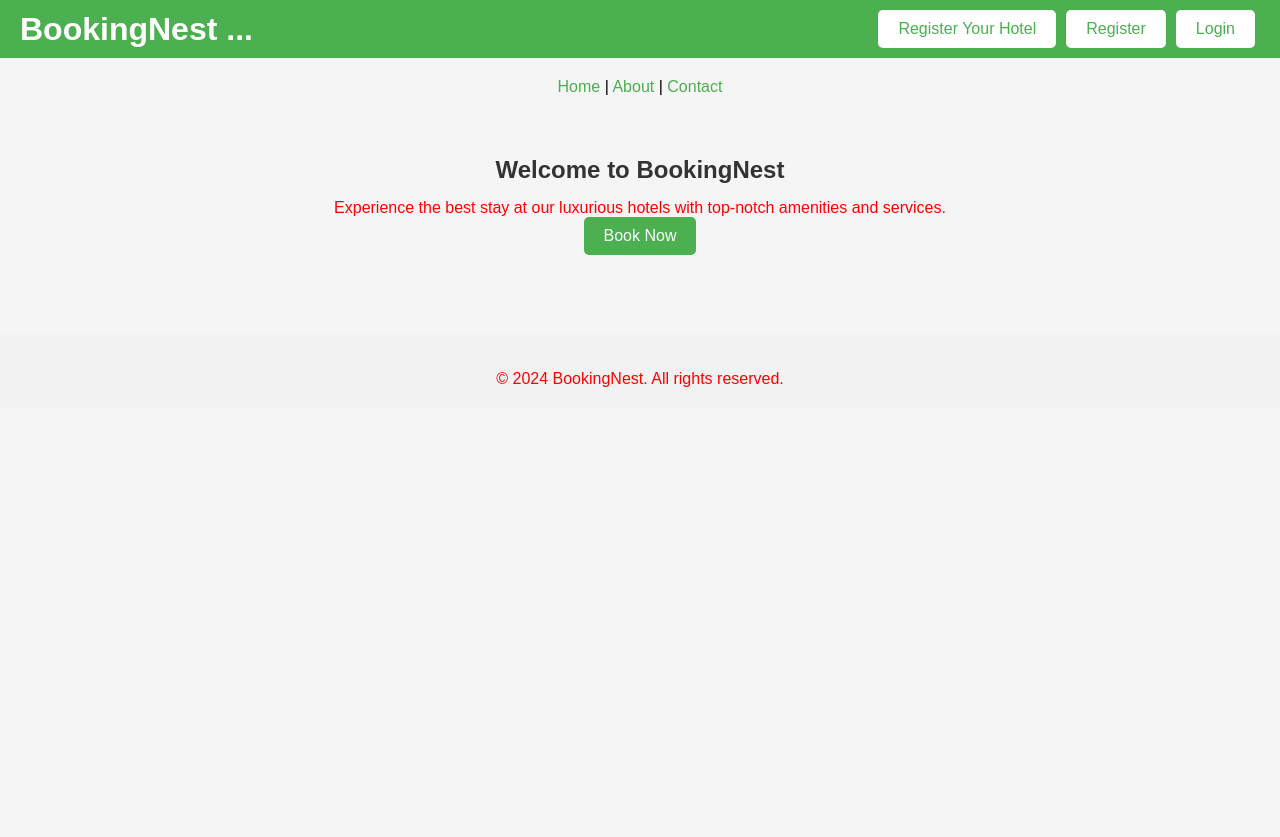
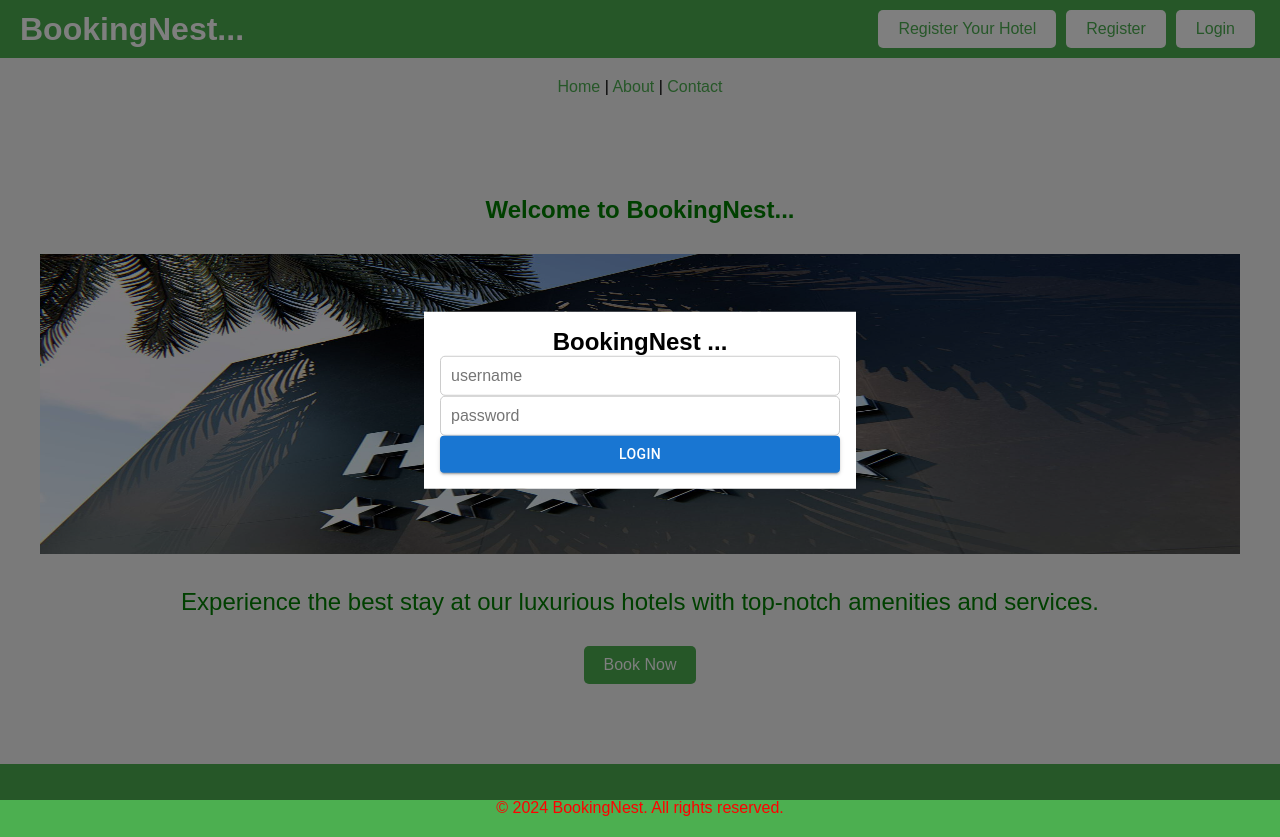
Before and after one commit to aliyaqubi/App-BookingNest, a React (Create React App) app: page / in a window 1280 px wide. Both pictures are taken after a click on the button "Login". Before the commit the page ends 800 px from the top, so only its background shows below. Built offline with nearby package versions, Linux system fonts and the light colour scheme.

Commit message:
login pop-up, login & logout state, LocalStoragr for data of login state, editing & fixing & styling homepage + header + footer + forms

```diff
--- a/src/App.css
+++ b/src/App.css
@@ -58,11 +58,14 @@ form div {
 }
 
 label {
+  float: left;
   margin-bottom: 5px;
+  margin-right: 5px;
   font-weight: bold;
 }
 
 input {
+  float: right;
   padding: 10px;
   font-size: 16px;
   border: 1px solid #ccc;
--- a/src/App.js
+++ b/src/App.js
@@ -8,7 +8,7 @@ import Contact from './Contact.js';
 import About from './About.js';
 import RegisterCustomer from './RegisterC.js';
 import RegisterHotel from './RegisterH.js';
-import LogInOut from './LogInOut.js';
+// import LogInOut from './LogInOut.js';
 // import Hotel from './Hotel.js';
 
 
@@ -18,32 +18,49 @@ const BASE_URL = 'http://localhost:8000/'        //> Base URL for server endpoin
 
 function App() {
 
+  // Define state variables
+  const [username, setUsername] = useState('');
+  // const [password, setPassword] = useState('');
+  const [authToken, setAuthToken] = useState('');
+  const [authTokenType, setAuthTokenType] = useState('');
+  const [adminId, setAdminId] = useState('');
+
+  // retreiving dtat from window local storage
+  useEffect(() => {
+    setAuthToken(window.localStorage.getItem('authToken') || '');
+    setAuthTokenType(window.localStorage.getItem('authTokenType') || '');
+    setUsername(window.localStorage.getItem('username') || '');
+    setAdminId(window.localStorage.getItem('adminId') || '');
+  }, []);
+
+  // Update localStorage whenever page state changes by refreshing (storing dtat in window local storage)
+  useEffect(() => {
+    authToken
+      ? window.localStorage.setItem('authToken', authToken)
+      : window.localStorage.removeItem('authToken');
+    authTokenType
+      ? window.localStorage.setItem('authTokenType', authTokenType)
+      : window.localStorage.removeItem('authTokenType');
+    username
+      ? window.localStorage.setItem('username', username)
+      : window.localStorage.removeItem('username');
+    adminId
+      ? window.localStorage.setItem('adminId', adminId)
+      : window.localStorage.removeItem('adminId');
+  }, [authToken, authTokenType, username, adminId]);
+
 
   return (
     <div>
       <Router>
       <Layout>
           <div className="App">
-            <nav>
-              <NavLink to="/" exact activeClassName="active" href="#home" style={{ textDecoration: 'none', color: '#4CAF50' }}>
-                Home
-              </NavLink>
-              {' | '}
-              <NavLink to="/about" activeClassName="active" href="#about" style={{ textDecoration: 'none', color: '#4CAF50' }}>
-                About
-              </NavLink>
-              {' | '}
-              <NavLink to="/contact" activeClassName="active" href="#contact" style={{ textDecoration: 'none', color: '#4CAF50' }}>
-                Contact
-              </NavLink>
-            </nav>
             <Routes>
               <Route path="/" element={<Home />} />
               <Route path="/customer-registration" element={<RegisterCustomer/>} />
               <Route path="/hotel-registration" element={<RegisterHotel />} />
               <Route path="/contact" element={<Contact />} />
               <Route path="/about" element={<About />} />
-              <Route path="" element={<LogInOut />} />
             </Routes>
           </div>
         </Layout>
--- a/src/Home.js
+++ b/src/Home.js
@@ -1,6 +1,8 @@
 import React from 'react';
 // import { Link, NavLink } from 'react-router-dom';
 import './Home.css';
+import homeImage from './images/Home-Hotel.png';
+import { green } from '@mui/material/colors';
 
 
 const Home = () => {
@@ -9,9 +11,16 @@ const Home = () => {
   <div style={{ fontFamily: 'Arial, sans-serif', color: '#333' }}>
   <main style={{ padding: '20px' }}>
     <section id="home" style={{ textAlign: 'center', margin: '40px 0' }}>
-      <h2>Welcome to BookingNest</h2>
-      <p>Experience the best stay at our luxurious hotels with top-notch amenities and services.</p>
-      <button style={{ padding: '10px 20px', backgroundColor: '#4CAF50', color: 'white', border: 'none', borderRadius: '5px', cursor: 'pointer' }}>
+      <h2 style={{color: 'green'}}>Welcome to BookingNest...</h2>
+      <img
+        src={homeImage}
+        alt='A decorative image'
+        style={{width: '100%', maxHeight: '300px' , marginTop: '30px'}}
+      />
+      <p style={{fontSize:'1.5rem', marginTop: '30px', color:'green'}}>
+        Experience the best stay at our luxurious hotels with top-notch amenities and services.
+      </p>
+      <button style={{ padding: '10px 20px', marginTop: '30px', backgroundColor: '#4CAF50', color: 'white', border: 'none', borderRadius: '5px', cursor: 'pointer' }}>
         Book Now
       </button>
     </section>
--- a/src/Layout.js
+++ b/src/Layout.js
@@ -1,13 +1,63 @@
-import React, { useState } from 'react';
+import React, { useEffect, useState } from 'react';
+//import axios from 'axios';
 import { Modal, Button, Box } from '@mui/material';
 import { styled } from '@mui/material/styles';
 import { NavLink, Link } from 'react-router-dom';
-import LogInOut from './LogInOut.js';
+//import LogInOut from './LogInOut.js';
 
+const BASE_URL = 'http://localhost:8000/'
+
+//backgroundColor: '#4CAF50', padding: '10px 20px', color: 'white', display: 'flex', justifyContent: 'space-between', alignItems: 'center'
+//margin: '0 5px', padding: '10px 20px', backgroundColor: 'white', color: '#4CAF50', border: 'none', borderRadius: '5px', cursor: 'pointer'
+const Header = styled('header')(({ theme }) => ({
+  position: 'sticky',
+  top: '0',
+  backgroundColor: '#4CAF50',
+  padding: '10px 20px',
+  color: 'white',
+  display: 'flex',
+  justifyContent: 'space-between',
+  alignItems: 'center'
+}));
+
+const Title = styled('h1')(({ theme }) => ({
+  margin: 0,
+  fontSize: '32px'
+}));
+
+const StyledButton = styled('button')(({ theme }) => ({
+  margin: '0 5px',
+  padding: '10px 20px',
+  backgroundColor: 'white',
+  color: '#4CAF50',
+  border: 'none',
+  borderRadius: '5px',
+  cursor: 'pointer'
+}));
+
+
+
+const ModalBox = styled(Box)(({ theme }) => ({
+  position: 'absolute',
+  top: '50%',
+  left: '50%',
+  transform: 'translate(-50%, -50%)',
+  width: 400,
+  backgroundColor: 'white',
+  boxShadow: 24,
+  padding: '16px',
+}));
 
 const Layout = ({ children }) => {
 
     const [openSignIn, setOpenSignIn] = useState(false);
+    const [username, setUsername] = useState('');
+    const [password, setPassword] = useState('');
+    const [authToken, setAuthToken] = useState(null);
+    const [authTokenType, setAuthTokenType] = useState(null);
+    const [adminId, setAdminId] = useState('');
+
+
 
     const handleOpenSignIn = () => {
         setOpenSignIn(true);
@@ -17,11 +67,59 @@ const Layout = ({ children }) => {
     setOpenSignIn(false);
     };
 
+    const SignIn = async (event) => {
+      event.preventDefault();
 
-    const Header = () => {
-        return (
-            <header style={{ position: 'sticky', top: '0', backgroundColor: '#4CAF50', padding: '10px 20px', color: 'white', display: 'flex', justifyContent: 'space-between', alignItems: 'center' }}>
-                <h1 style={{ margin: 0 }}>BookingNest ...</h1>
+      let formData = new FormData();
+      formData.append('username', username);
+      formData.append('password', password);
+
+      const requestOptions = {
+        method: 'POST',
+        body: formData
+      }
+
+      fetch(BASE_URL + 'admin-token', requestOptions)
+        .then(response => {
+          if (response.ok) {
+            return response.json()
+          }
+          throw response
+        })
+        .then(data => {
+          console.log(data);
+          setAuthToken(data.access_token)
+          setAuthTokenType(data.token_type)
+          setAdminId(data.admin_id)
+          setUsername(data.username)
+        })
+        .catch(error => {
+          console.log(error);
+          alert(error)
+        })
+
+      setOpenSignIn(false);   // for disappearing windows message(by login it's appeared on top of windows )
+
+    }
+
+    const signOut = (event) => {
+      setAuthToken('')
+      setAuthTokenType('')
+      setAdminId('')
+      setUsername('')
+    }
+
+  return (
+    <div>
+      <Header>
+        <Title>BookingNest...</Title>
+        <nav>
+          <header>
+            {authToken ? (
+              <StyledButton onClick={() => signOut()}>
+                Logout
+              </StyledButton>
+              ) : (
                 <div>
                     <Link to="/hotel-registration">
                         <button style={{ margin: '0 5px', padding: '10px 20px', backgroundColor: 'white', color: '#4CAF50', border: 'none', borderRadius: '5px', cursor: 'pointer' }}>
@@ -33,23 +131,58 @@ const Layout = ({ children }) => {
                             Register
                         </button>
                     </Link>
-                    <button onClick={handleOpenSignIn} style={{ margin: '0 5px', padding: '10px 20px', backgroundColor: 'white', color: '#4CAF50', border: 'none', borderRadius: '5px', cursor: 'pointer' }}>
-                        Login
-                    </button>
+                    <StyledButton onClick={handleOpenSignIn}>
+                      Login
+                    </StyledButton>
                 </div>
-            </header>
-        );
-    };
-
-
-  return (
-    <div>
-      <Header/>
+              )
+            }
+        </header>
+        </nav>
+      </Header>
+      <nav style={{ textAlign: 'center', padding: '20px'}}>
+        <NavLink to="/" exact activeClassName="active" href="#home" style={{ textDecoration: 'none', color: '#4CAF50' }}>
+          Home
+        </NavLink>
+        {' | '}
+        <NavLink to="/about" activeClassName="active" href="#about" style={{ textDecoration: 'none', color: '#4CAF50' }}>
+          About
+        </NavLink>
+        {' | '}
+        <NavLink to="/contact" activeClassName="active" href="#contact" style={{ textDecoration: 'none', color: '#4CAF50' }}>
+          Contact
+        </NavLink>
+      </nav>
       <main>{children}</main>
-      <footer style={{ backgroundColor: '#f2f2f2', padding: '20px', textAlign: 'center' }}>
+      <footer style={{ backgroundColor: '#4CAF50', padding: '20px', textAlign: 'center' }}>
         <p>&copy; 2024 BookingNest. All rights reserved.</p>
       </footer>
-      {openSignIn && <LogInOut />}
+      {openSignIn && (                                                          //> Block: Login Pop-up form
+        <Modal open={openSignIn} onClose={() => setOpenSignIn}>
+          <ModalBox>
+            <center>
+              <h2 style={{ margin: 0 }}>BookingNest ...</h2>
+            </center>
+            <form>
+              <input
+                  placeholder= 'username'
+                  type= 'text'
+                  value={username}
+                  onChange={(e) => setUsername(e.target.value)}
+              />
+              <input
+                  placeholder= 'password'
+                  type= 'password'
+                  value={password}
+                  onChange={(e) => setPassword(e.target.value)}
+              />
+              <Button type="submit" onClick={SignIn} variant="contained" color="primary">
+                Login
+              </Button>
+            </form>
+          </ModalBox>
+        </Modal>
+      )}
     </div>
   );
 };
--- a/src/LogInOut.js
+++ b/src/LogInOut.js
@@ -3,55 +3,55 @@ import { Modal, Input, Button, Box } from "@mui/material";
 //import {makeStyles} from "@mui/styles";
 //import './LogInOut.css';
 
-const LogInOut = ({ signIn }) => {
+// const LogInOut = ({ signIn }) => {
 
-    const [openSignIn, setOpenSignIn] = useState(false);
-    //const [openSignUp, setOpenSignUp] = useState(false);
-    //const [modalStyle, setModalStyle] = useState(getModalStyle);
-    const [username, setUsername] = useState('');
-    const [password, setPassword] = useState('');
+//     const [openSignIn, setOpenSignIn] = useState(false);
+//     //const [openSignUp, setOpenSignUp] = useState(false);
+//     //const [modalStyle, setModalStyle] = useState(getModalStyle);
+//     const [username, setUsername] = useState('');
+//     const [password, setPassword] = useState('');
 
-    return (
-      <Modal open={openSignIn} onClose={() => setOpenSignIn(false)}>
-        <Box
-          sx={{
-            position: 'absolute',
-            top: '50%',
-            left: '50%',
-            transform: 'translate(-50%, -50%)',
-            width: 400,
-            bgcolor: 'background.paper',
-            boxShadow: 24,
-            p: 4,
-          }}
-        >
-          <h2>Login</h2>
-          <form className= "signin">
-            <center>
-                <h3 style={{ margin: 0 }}>BookingNest ...</h3>
-            </center>
-            <input
-                placeholder= 'username'
-                type= 'text'
-                value={username}
-                onChange={(e) => setUsername(e.target.value)}
-            />
-            <input
-                placeholder= 'password'
-                type= 'password'
-                value={password}
-                onChange={(e) => setPassword(e.target.value)}
-            />
-            <Button
-                type= 'submit'
-                onClick={signIn}>Log in</Button>
-          </form>
-        </Box>
-      </Modal>
-    );
-};
+//     return (
+//       <Modal open={openSignIn} onClose={() => setOpenSignIn(false)}>
+//         <Box
+//           sx={{
+//             position: 'absolute',
+//             top: '50%',
+//             left: '50%',
+//             transform: 'translate(-50%, -50%)',
+//             width: 400,
+//             bgcolor: 'background.paper',
+//             boxShadow: 24,
+//             p: 4,
+//           }}
+//         >
+//           <h2>Login</h2>
+//           <form className= "signin">
+//             <center>
+//                 <h3 style={{ margin: 0 }}>BookingNest ...</h3>
+//             </center>
+//             <input
+//                 placeholder= 'username'
+//                 type= 'text'
+//                 value={username}
+//                 onChange={(e) => setUsername(e.target.value)}
+//             />
+//             <input
+//                 placeholder= 'password'
+//                 type= 'password'
+//                 value={password}
+//                 onChange={(e) => setPassword(e.target.value)}
+//             />
+//             <Button
+//                 type= 'submit'
+//                 onClick={signIn}>Log in</Button>
+//           </form>
+//         </Box>
+//       </Modal>
+//     );
+// };
 
-export default LogInOut;
+// export default LogInOut;
 
 
 // //> Modal Style
--- a/src/RegisterC.js
+++ b/src/RegisterC.js
@@ -45,15 +45,16 @@ const RegisterCustomer = () => {
     }
   };
 
-  return (
+  return (               //> 'e' in all of <input/> elements stands for 'event'
     <div>
     <div className="form-container">
-      <h2>Register as Customer</h2>
+      <h2 style={{ marginTop: '10px' , marginBottom: '60px' , color:'green'}}>Register</h2>
       <form onSubmit={handleSubmit}>
       <div>
           <label>Firstname:</label>
           <input
             type="text"
+            required
             value={firstname}
             onChange={(e) => setFirstname(e.target.value)}
           />
@@ -62,6 +63,7 @@ const RegisterCustomer = () => {
           <label>Secondname:</label>
           <input
             type="text"
+            required
             value={secondname}
             onChange={(e) => setSecondname(e.target.value)}
           />
@@ -70,6 +72,7 @@ const RegisterCustomer = () => {
           <label>Username:</label>
           <input
             type="text"
+            required
             value={username}
             onChange={(e) => setUsername(e.target.value)}
           />
@@ -78,6 +81,7 @@ const RegisterCustomer = () => {
           <label>Password:</label>
           <input
             type="password"
+            required
             value={password}
             onChange={(e) => setPassword(e.target.value)}
           />
@@ -86,6 +90,7 @@ const RegisterCustomer = () => {
           <label>Email:</label>
           <input
             type="text"
+            required
             value={email}
             onChange={(e) => setEmail(e.target.value)}
           />
@@ -124,7 +129,11 @@ const RegisterCustomer = () => {
         </div>
         <button type="submit">Register</button>
       </form>
-      {message && <p>{message}</p>}
+      {message &&
+        <p style={{ fontWeight: 'bold' , backgroundColor: '#4CAF50', padding: '20px', textAlign: 'center' , borderRadius: '10px' , color: 'blue' }}>
+          {message}
+        </p>
+      }
     </div>
     </div>
   );
--- a/src/RegisterH.js
+++ b/src/RegisterH.js
@@ -49,15 +49,16 @@ const RegisterHotel = () => {
     }
   };
 
-  return (
+  return (               //> 'e' in all of <input/> elements stands for 'event'
     <div>
     <div className="form-container">
-      <h2>Register Your Hotel</h2>
+      <h2 style={{  marginTop: '10px' , marginBottom: '60px' , color:'green'}}>Register Your Hotel</h2>
       <form onSubmit={handleSubmit}>
       <div>
           <label>Hotel Name:</label>
           <input
             type="text"
+            required
             value={name}
             onChange={(e) => setName(e.target.value)}
           />
@@ -66,6 +67,7 @@ const RegisterHotel = () => {
           <label>Manager Name:</label>
           <input
             type="text"
+            required
             value={manager}
             onChange={(e) => setManager(e.target.value)}
           />
@@ -74,6 +76,7 @@ const RegisterHotel = () => {
           <label>Username:</label>
           <input
             type="text"
+            required
             value={username}
             onChange={(e) => setUsername(e.target.value)}
           />
@@ -82,6 +85,7 @@ const RegisterHotel = () => {
           <label>Password:</label>
           <input
             type="password"
+            required
             value={password}
             onChange={(e) => setPassword(e.target.value)}
           />
@@ -90,6 +94,7 @@ const RegisterHotel = () => {
           <label>Email:</label>
           <input
             type="text"
+            required
             value={email}
             onChange={(e) => setEmail(e.target.value)}
           />
@@ -98,6 +103,7 @@ const RegisterHotel = () => {
           <label>Phone:</label>
           <input
             type="text"
+            required
             value={phone}
             onChange={(e) => setPhone(e.target.value)}
           />
@@ -106,6 +112,7 @@ const RegisterHotel = () => {
           <label>Adress:</label>
           <input
             type="text"
+            required
             value={adress}
             onChange={(e) => setAdress(e.target.value)}
           />
@@ -114,6 +121,7 @@ const RegisterHotel = () => {
           <label>Country:</label>
           <input
             type="text"
+            required
             value={country}
             onChange={(e) => setCountry(e.target.value)}
           />
@@ -122,6 +130,7 @@ const RegisterHotel = () => {
           <label>City:</label>
           <input
             type="text"
+            required
             value={city}
             onChange={(e) => setCity(e.target.value)}
           />
@@ -144,7 +153,11 @@ const RegisterHotel = () => {
         </div>
         <button type="submit">Register</button>
       </form>
-      {message && <p>{message}</p>}
+      {message &&
+        <p style={{ fontWeight: 'bold' , backgroundColor: '#4CAF50', padding: '20px', textAlign: 'center' , borderRadius: '10px' , color: 'blue' }}>
+          {message}
+        </p>
+      }
     </div>
     </div>
   );
```
Also changed, not shown: src/Note.js (+11 -9 lines), src/images/Home-Hotel.png (added).
